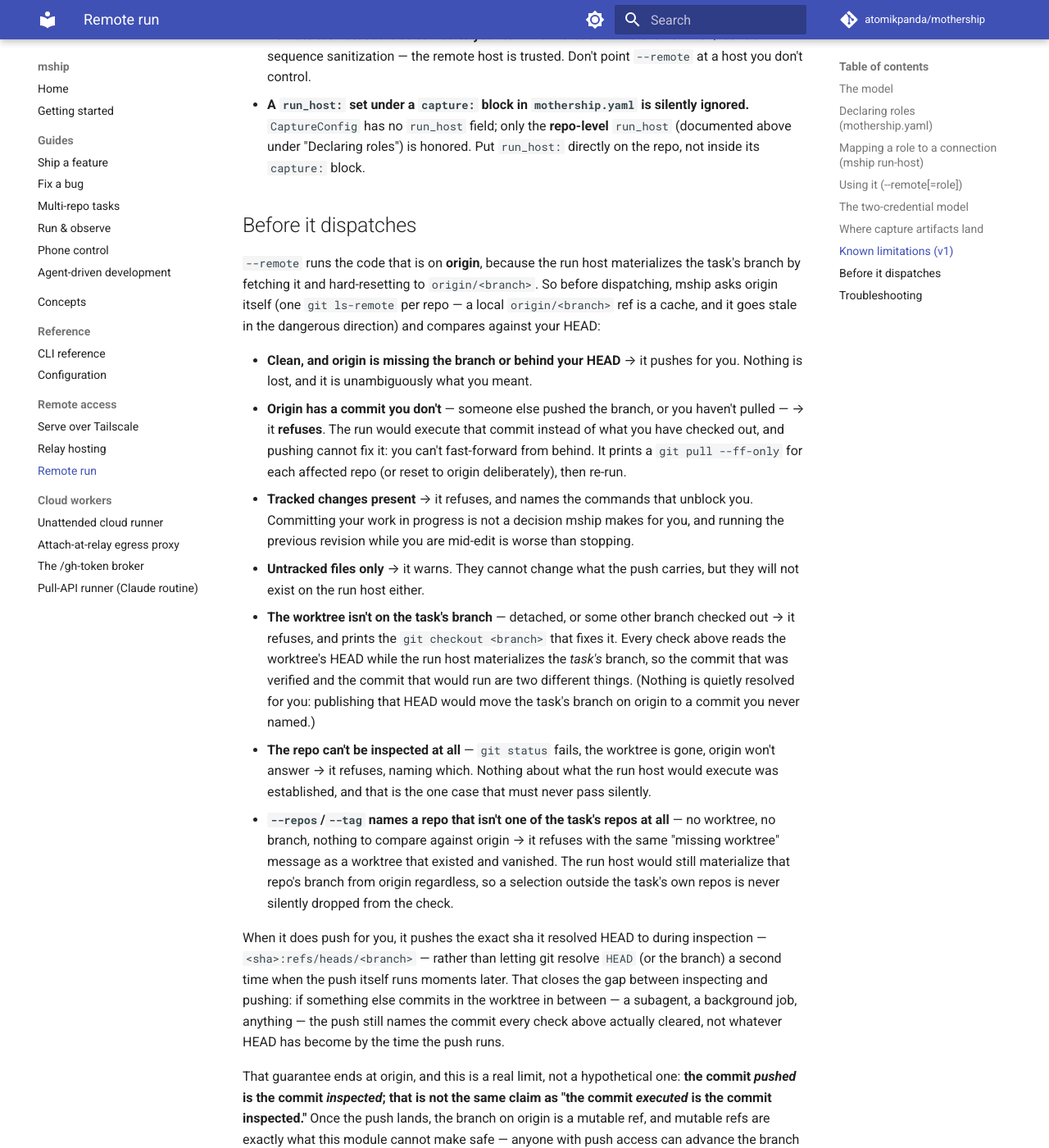
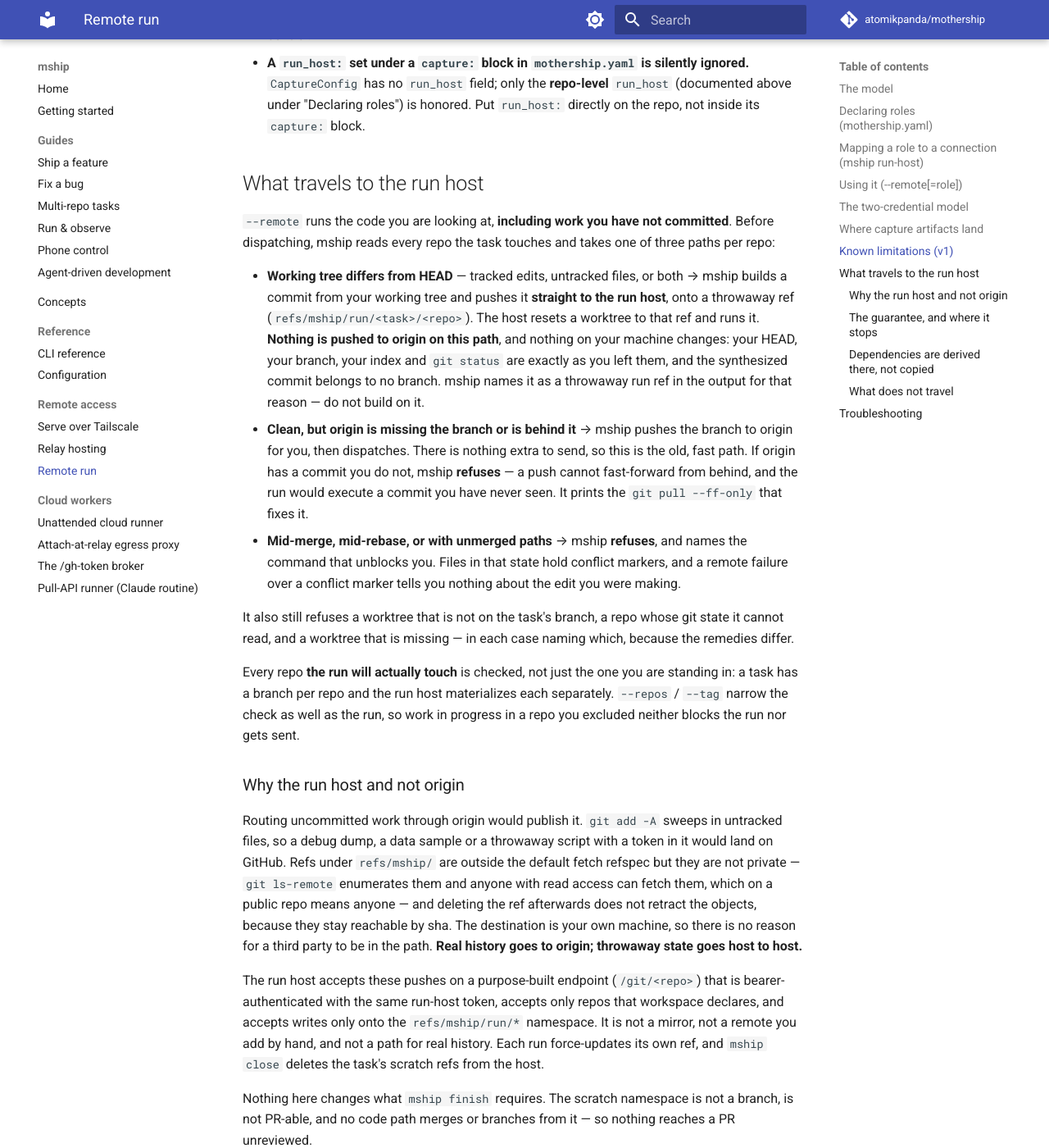
Before and after one commit to atomikpanda/mothership, an MkDocs documentation site: the page built from docs/remote-run.md, in a window 1280 px wide and 1400 px high, scrolled down 3244 px. Shown: the whole window at 82% size. Built offline with MkDocs 1.6.1 and Material for MkDocs 9.7.7, drawn with Linux system fonts in a browser that asks for light colours; comment, search, counter and statistics services are not loaded; some of the changed text lies outside the part shown.

Commit message:
docs(remote): what travels to the run host, and what does not

```diff
--- a/docs/remote-run.md
+++ b/docs/remote-run.md
@@ -96,70 +96,116 @@ so `discover_artifacts` and anything reading captures locally (including an agen
 
 These are deliberately out of scope for the first cut. Know them before you lean on `--remote` for a repo with heavier setup needs.
 
-- **The remote worktree is a bare `git fetch` + `git worktree add`.** It does **not** replicate the local `WorktreeManager.spawn` machinery — `symlink_dirs` / `bind_files` and any `task setup` step are not run on the remote. So remote `capture` (which observes a running app) works, but remote `run`/`build` for a repo that depends on symlinked gitignored deps (a shared `.venv`, `node_modules`, etc.) may fail because those deps aren't present in the freshly-added remote worktree. If your `run`/`build` needs them, run it locally for now.
+- **`symlink_dirs` / `bind_files` are not replicated on the remote worktree.** `task setup` now runs there (see "Dependencies are derived there, not copied"), so a repo whose deps come from tracked manifests works. A repo that depends on symlinked gitignored material from your source checkout still does not.
 - **Remote task stdout is streamed to your terminal verbatim.** There is no ANSI / control-sequence sanitization — the remote host is trusted. Don't point `--remote` at a host you don't control.
 - **A `run_host:` set under a `capture:` block in `mothership.yaml` is silently ignored.** `CaptureConfig` has no `run_host` field; only the **repo-level** `run_host` (documented above under "Declaring roles") is honored. Put `run_host:` directly on the repo, not inside its `capture:` block.
 
-## Before it dispatches
+## What travels to the run host
 
-`--remote` runs the code that is on **origin**, because the run host materializes
-the task's branch by fetching it and hard-resetting to `origin/<branch>`. So before
-dispatching, mship asks origin itself (one `git ls-remote` per repo — a local
-`origin/<branch>` ref is a cache, and it goes stale in the dangerous direction) and
-compares against your HEAD:
+`--remote` runs the code you are looking at, **including work you have not
+committed**. Before dispatching, mship reads every repo the task touches and
+takes one of three paths per repo:
 
-- **Clean, and origin is missing the branch or behind your HEAD** → it pushes for
-  you. Nothing is lost, and it is unambiguously what you meant.
-- **Origin has a commit you don't** — someone else pushed the branch, or you
-  haven't pulled — → it **refuses**. The run would execute that commit instead of
-  what you have checked out, and pushing cannot fix it: you can't fast-forward from
-  behind. It prints a `git pull --ff-only` for each affected repo (or reset to
-  origin deliberately), then re-run.
-- **Tracked changes present** → it refuses, and names the commands that unblock
-  you. Committing your work in progress is not a decision mship makes for you, and
-  running the previous revision while you are mid-edit is worse than stopping.
-- **Untracked files only** → it warns. They cannot change what the push carries,
-  but they will not exist on the run host either.
-- **The worktree isn't on the task's branch** — detached, or some other branch
-  checked out → it refuses, and prints the `git checkout <branch>` that fixes it.
-  Every check above reads the worktree's HEAD while the run host materializes the
-  *task's* branch, so the commit that was verified and the commit that would run
-  are two different things. (Nothing is quietly resolved for you: publishing that
-  HEAD would move the task's branch on origin to a commit you never named.)
-- **The repo can't be inspected at all** — `git status` fails, the worktree is
-  gone, origin won't answer → it refuses, naming which. Nothing about what the run
-  host would execute was established, and that is the one case that must never pass
-  silently.
-- **`--repos`/`--tag` names a repo that isn't one of the task's repos at all** — no
-  worktree, no branch, nothing to compare against origin → it refuses with the
-  same "missing worktree" message as a worktree that existed and vanished. The run
-  host would still materialize that repo's branch from origin regardless, so a
-  selection outside the task's own repos is never silently dropped from the check.
+- **Working tree differs from HEAD** — tracked edits, untracked files, or both →
+  mship builds a commit from your working tree and pushes it **straight to the
+  run host**, onto a throwaway ref (`refs/mship/run/<task>/<repo>`). The host
+  resets a worktree to that ref and runs it. **Nothing is pushed to origin on
+  this path**, and nothing on your machine changes: your HEAD, your branch, your
+  index and `git status` are exactly as you left them, and the synthesized commit
+  belongs to no branch. mship names it as a throwaway run ref in the output for
+  that reason — do not build on it.
+- **Clean, but origin is missing the branch or is behind it** → mship pushes the
+  branch to origin for you, then dispatches. There is nothing extra to send, so
+  this is the old, fast path. If origin has a commit you do not, mship **refuses**
+  — a push cannot fast-forward from behind, and the run would execute a commit
+  you have never seen. It prints the `git pull --ff-only` that fixes it.
+- **Mid-merge, mid-rebase, or with unmerged paths** → mship **refuses**, and
+  names the command that unblocks you. Files in that state hold conflict markers,
+  and a remote failure over a conflict marker tells you nothing about the edit
+  you were making.
 
-When it does push for you, it pushes the exact sha it resolved HEAD to during
-inspection — `<sha>:refs/heads/<branch>` — rather than letting git resolve `HEAD`
-(or the branch) a second time when the push itself runs moments later. That
-closes the gap between inspecting and pushing: if something else commits in the
-worktree in between — a subagent, a background job, anything — the push still
-names the commit every check above actually cleared, not whatever HEAD has
-become by the time the push runs.
-
-That guarantee ends at origin, and this is a real limit, not a hypothetical one:
-**the commit *pushed* is the commit *inspected*; that is not the same claim as
-"the commit *executed* is the commit inspected."** Once the push lands, the
-branch on origin is a mutable ref, and mutable refs are exactly what this module
-cannot make safe — anyone with push access can advance the branch before the run
-host's own `git fetch` picks it up, and nothing here can see that happen or stop
-it: the write lands after mship has finished checking, on a different machine's
-clock, outside this process entirely. Closing that second gap would need the run
-host to materialize a specific, immutable revision — a commit, not a branch —
-instead of resolving the branch itself at fetch time; it does not do that today,
-and no amount of extra checking on the dispatching side substitutes for it.
+It also still refuses a worktree that is not on the task's branch, a repo whose
+git state it cannot read, and a worktree that is missing — in each case naming
+which, because the remedies differ.
 
 Every repo **the run will actually touch** is checked, not just the one you are
 standing in: a task has a branch per repo and the run host materializes each
 separately. `--repos` / `--tag` narrow the check as well as the run, so work in
-progress in a repo you excluded neither blocks the run nor gets pushed.
+progress in a repo you excluded neither blocks the run nor gets sent.
+
+### Why the run host and not origin
+
+Routing uncommitted work through origin would publish it. `git add -A` sweeps in
+untracked files, so a debug dump, a data sample or a throwaway script with a
+token in it would land on GitHub. Refs under `refs/mship/` are outside the
+default fetch refspec but they are not private — `git ls-remote` enumerates them
+and anyone with read access can fetch them, which on a public repo means anyone —
+and deleting the ref afterwards does not retract the objects, because they stay
+reachable by sha. The destination is your own machine, so there is no reason for
+a third party to be in the path. **Real history goes to origin; throwaway state
+goes host to host.**
+
+The run host accepts these pushes on a purpose-built endpoint (`/git/<repo>`)
+that is bearer-authenticated with the same run-host token, accepts only repos
+that workspace declares, and accepts writes only onto the `refs/mship/run/*`
+namespace. It is not a mirror, not a remote you add by hand, and not a path for
+real history. Each run force-updates its own ref, and `mship close` deletes the
+task's scratch refs from the host.
+
+Nothing here changes what `mship finish` requires. The scratch namespace is not
+a branch, is not PR-able, and no code path merges or branches from it — so
+nothing reaches a PR unreviewed.
+
+### The guarantee, and where it stops
+
+On the clean path mship pushes the **exact sha it resolved HEAD to** during
+inspection — `<sha>:refs/heads/<branch>` — rather than letting git resolve `HEAD`
+(or the branch) a second time when the push runs moments later. On the dirty path
+the same sha becomes the synthesized snapshot's parent. Either way, if something
+else commits in the worktree in between — a subagent, a background job — the run
+still carries the commit every check actually cleared.
+
+That guarantee ends at origin, and this is a real limit, not a hypothetical one:
+**the commit *pushed* is the commit *inspected*; that is not the same claim as
+"the commit *executed* is the commit inspected."** Once a push to origin lands,
+the branch there is a mutable ref, and anyone with push access can advance it
+before the run host fetches it — after mship has finished checking, on a
+different machine's clock, outside this process entirely. Closing that gap would
+need the run host to materialize an immutable revision instead of resolving a
+branch at fetch time. The **dirty path already does exactly that**: it
+materializes a specific commit from a ref nothing else writes, with no fetch at
+all. The clean path does not.
+
+### Dependencies are derived there, not copied
+
+Git carries source, not `node_modules`. So after materializing, the run host runs
+**`task setup`** in that worktree, rebuilding dependencies from the manifests the
+push just delivered.
+
+That is keyed, or it would defeat the fast loop this exists to enable:
+
+- setup runs the **first time** a worktree is materialized for a task on that
+  host — so the first remote run on a fresh host is the slowest it will ever be,
+  a one-time cost rather than a regression;
+- and again whenever the repo's declared **`setup_inputs`** (its manifests and
+  lockfiles — `package.json`, `uv.lock`, `build.gradle`) differ from what that
+  host last set up at.
+
+A source-only edit, the common case, pays nothing. A dependency change pays once.
+**A repo that declares no `setup_inputs` gets setup on first materialization
+only**, because there is nothing to invalidate against — declaring them is what
+buys re-run-on-change. A repo that defines no `setup` target at all is skipped
+rather than failed. If setup fails, the run stops and you see setup's own output.
+
+### What does not travel
+
+- **Gitignored files.** `.env` and other secrets, build output, virtualenvs,
+  `node_modules`. Where they can be rebuilt from tracked manifests that is now
+  setup's job; where they cannot — secrets, platform state — they simply are not
+  there, and you put them on the run host yourself.
+- **`symlink_dirs` / `bind_files`.** Still not replicated on the run host.
+- **Your machine.** The source is exact and the dependency environment is derived
+  from it, but the run host is not a clone of your box.
 
 ## Troubleshooting
 
```
Also changed, not shown: docs/configuration.md (+2 -0 lines), 1 other file.
